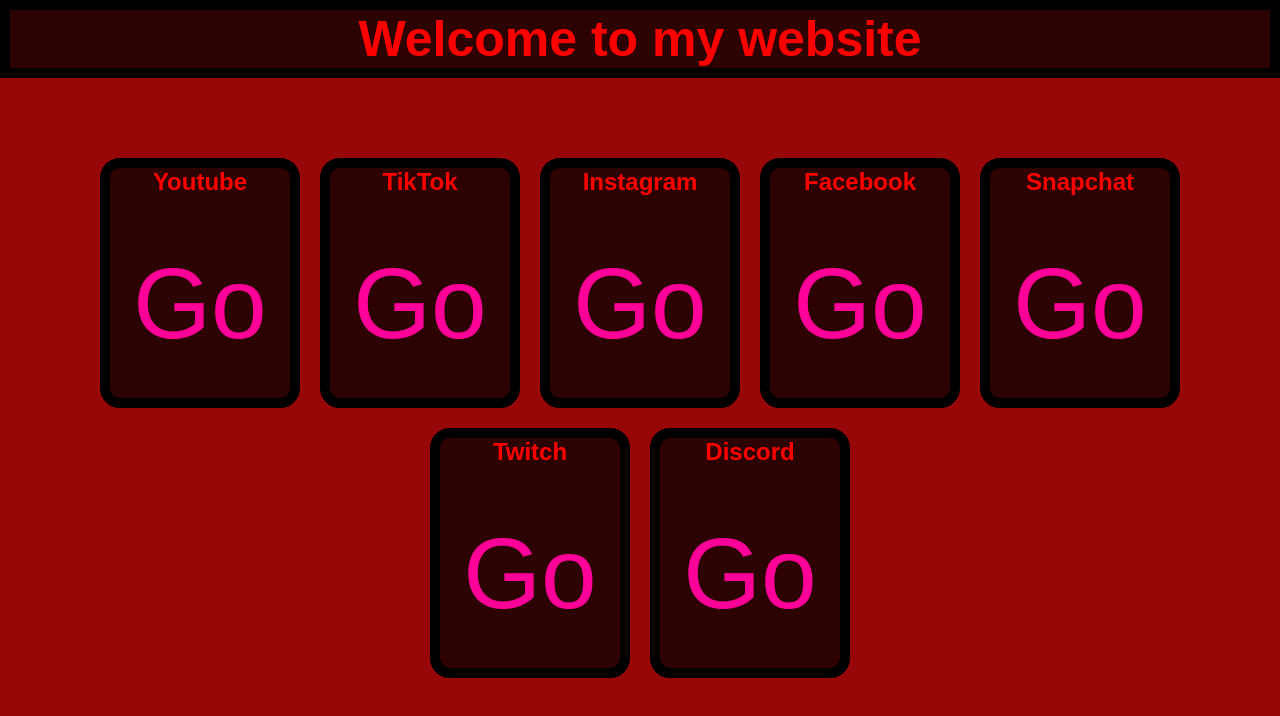
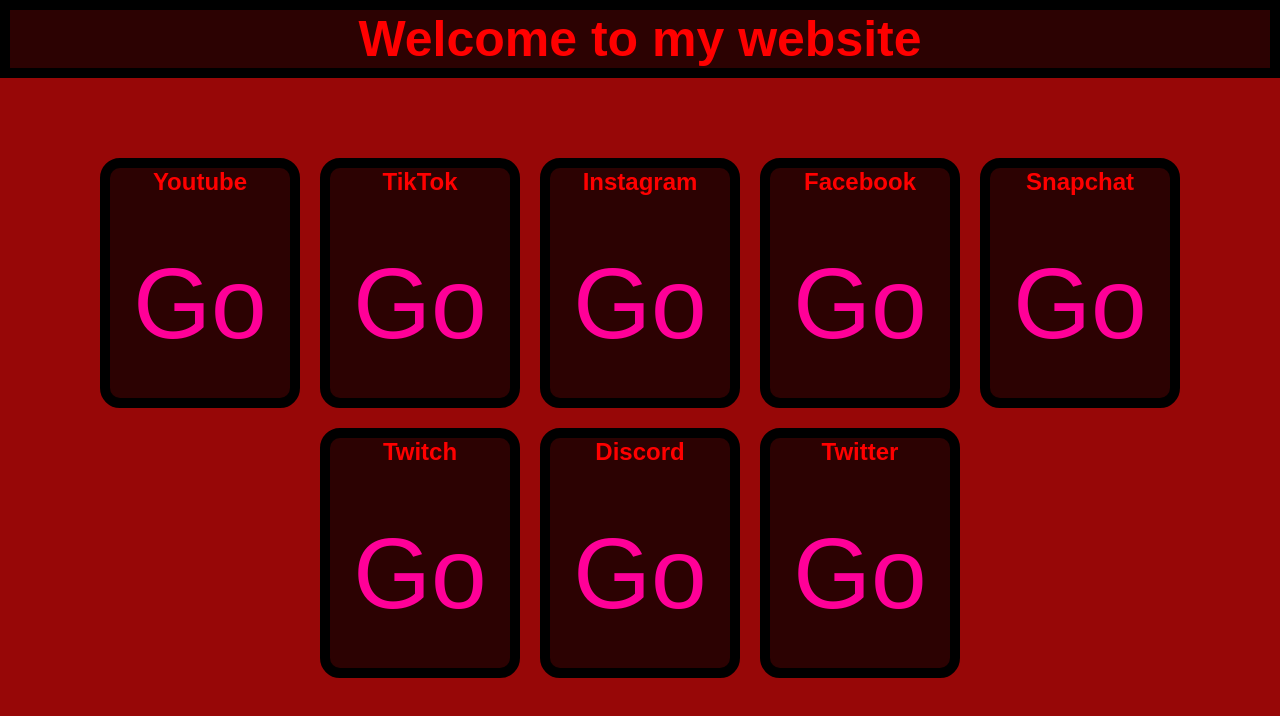
Before and after one commit to KenanRehimov/Ecce_206, a plain HTML site: page Ecce_206/index.html in a window 1280 px wide. Drawn offline with Linux system fonts and the light colour scheme.

Commit message:
Ecce_2006
Welcome to my website

```diff
--- a/Ecce_206/index.html
+++ b/Ecce_206/index.html
@@ -45,6 +45,10 @@
                 <h2>Discord</h2>
                 <a href="https://discord.com/invite/r46KzTHf">Go</a>
             </div>
+            <div id="Twitter" class="webside">
+                <h2>Twitter</h2>
+                <a href="https://x.com/Ecce_206?t=KDvR3Ch_R1GNyCg01br-XA&s=09">Go</a>
+            </div>
         </section>
     </main>
 </body>
```
